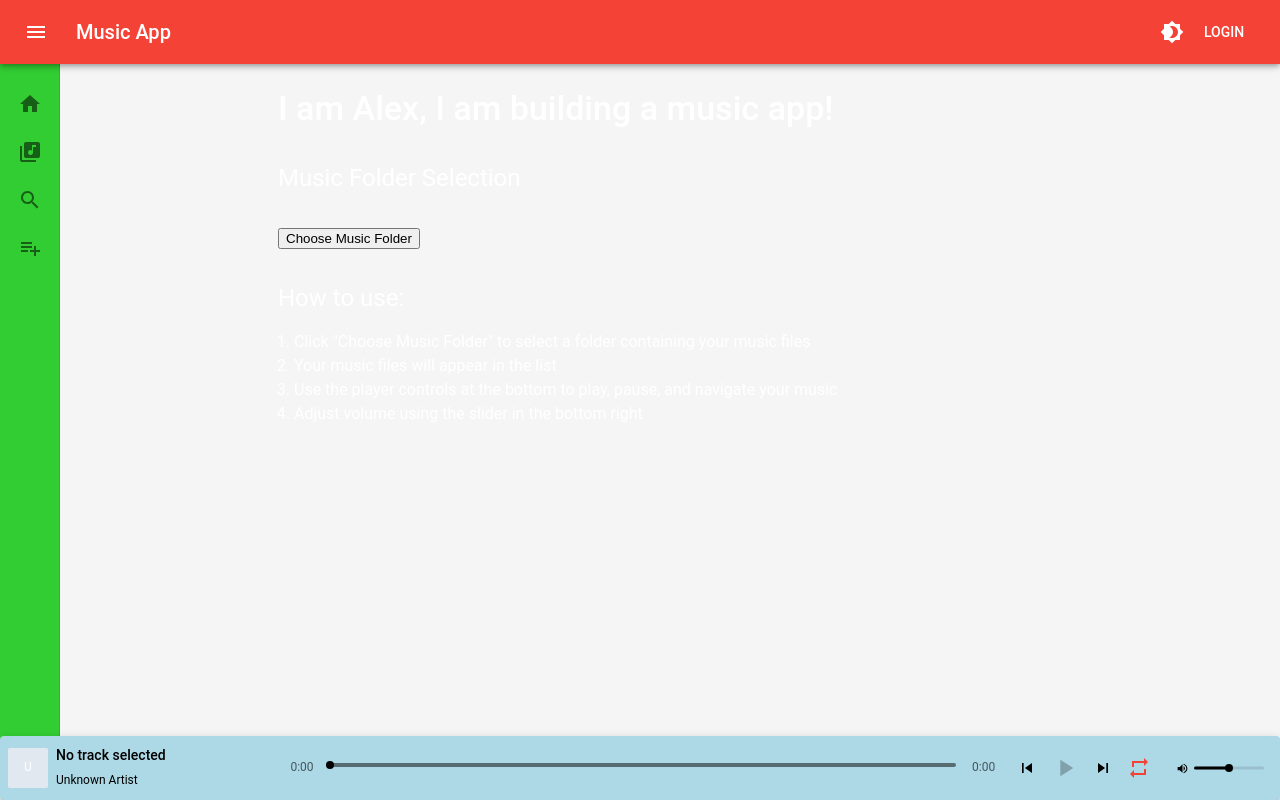
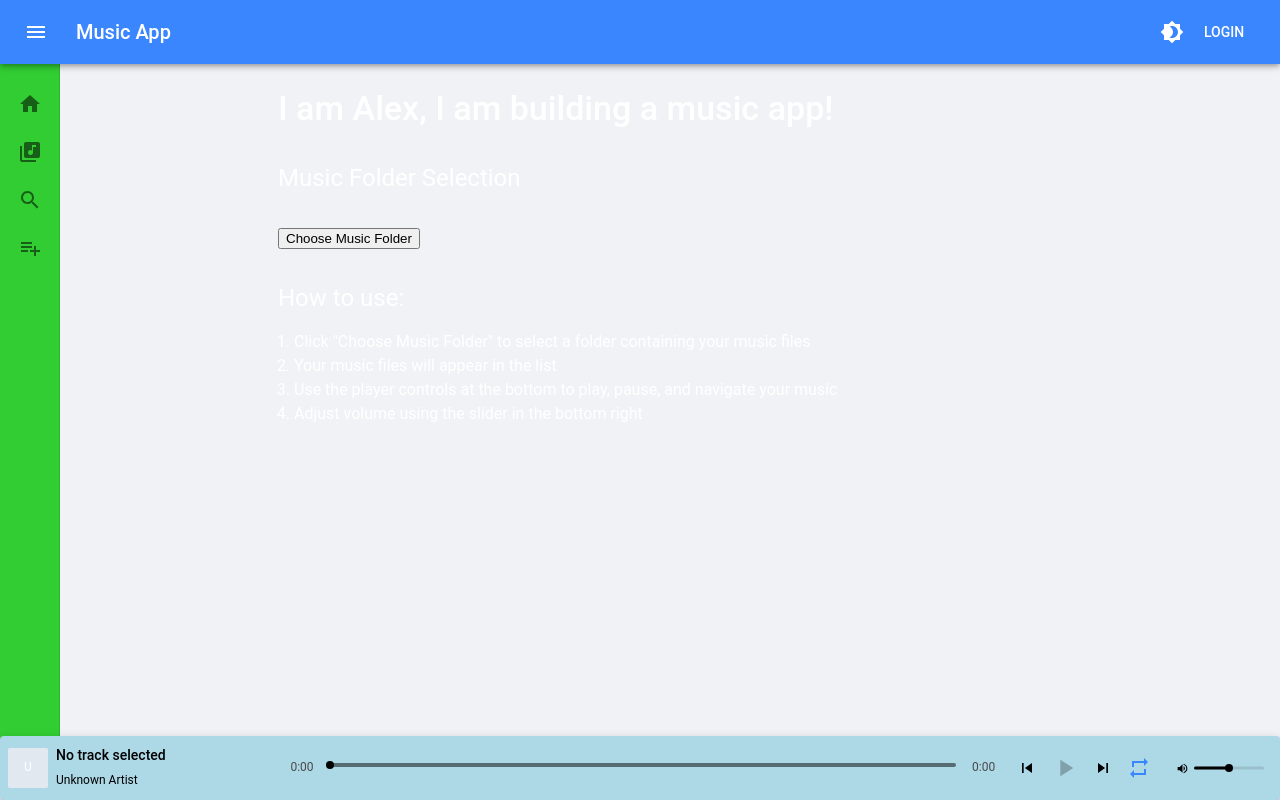
Before and after one commit to alexbarajas/music_app_project, a React (Vite) app: page / in a window 1280 px wide. Built offline with nearby package versions, Linux system fonts and the light colour scheme.

Commit message:
made dark theme in ThemeProvider to be black, gray with white test, made light theme to be white, blue with black text

```diff
--- a/src/theme/ThemeProvider.jsx
+++ b/src/theme/ThemeProvider.jsx
@@ -33,14 +33,18 @@
         palette: {
           mode,
           primary: {
-            main: mode === "light" ? "#f44336" : "#ff7961",
+            main: mode === "light" ? "#3a86ff" : "#f44336",
           },
           secondary: {
-            main: mode === "light" ? "#4caf50" : "#80e27e",
+            main: mode === "light" ? "#4361ee" : "#80e27e",
           },
           background: {
-            default: mode === "light" ? "#f5f5f5" : "#121212",
+            default: mode === "light" ? "#f0f2f5" : "#121212",
             paper: mode === "light" ? "#ffffff" : "#1e1e1e",
+          },
+          text: {
+            primary: mode === "light" ? "#000000" : "#ffffff",
+            secondary: mode === "light" ? "#4a4a4a" : "#b3b3b3",
           },
         },
         typography: {
@@ -48,6 +52,29 @@
             '"Your-Font-Name", "Roboto", "Helvetica", "Arial", sans-serif',
           h4: {
             fontWeight: 500,
+          },
+        },
+        components: {
+          MuiAppBar: {
+            styleOverrides: {
+              root: {
+                backgroundColor: mode === "light" ? "#3a86ff" : "#212121",
+              },
+            },
+          },
+          MuiDrawer: {
+            styleOverrides: {
+              paper: {
+                backgroundColor: mode === "light" ? "#e6eeff" : "#282828",
+              },
+            },
+          },
+          MuiButton: {
+            styleOverrides: {
+              root: {
+                borderRadius: 8,
+              },
+            },
           },
         },
       }),
```
